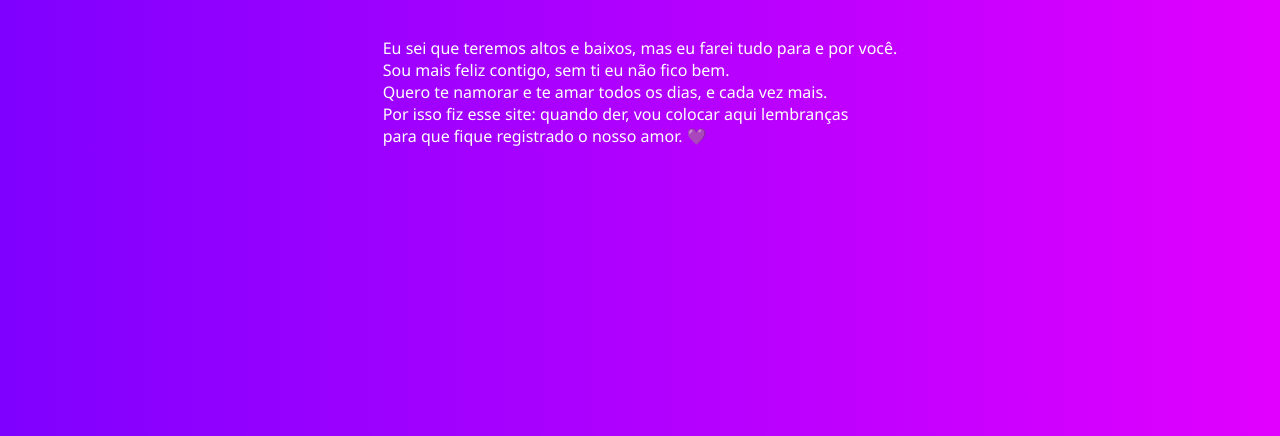
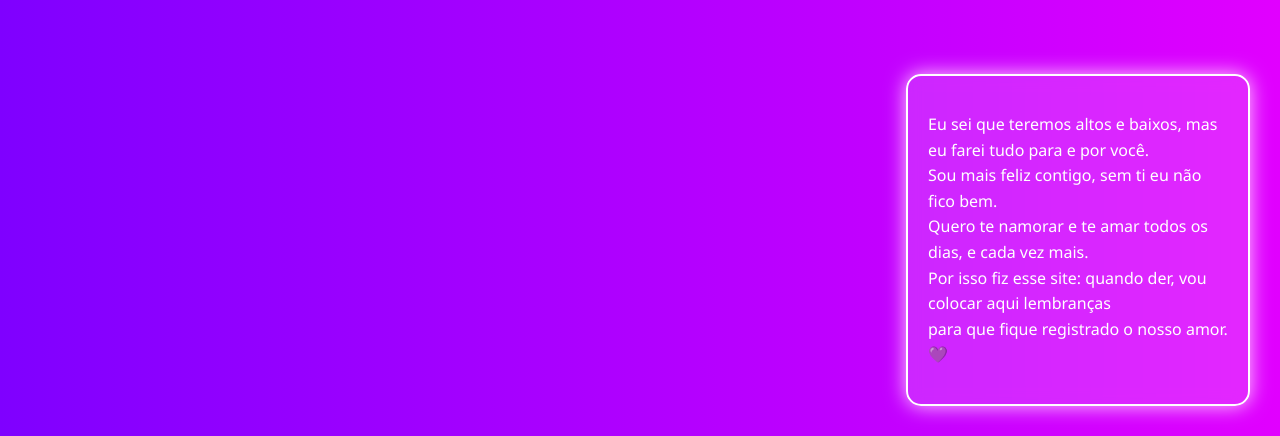
Before and after one commit to pedro244k/nosso_amor, a plain HTML site: page index.html in a window 1280 px wide. Shown: the part 364-800 px from the top of the page. Drawn offline with Linux system fonts and the light colour scheme.

Commit message:
Update style.css

```diff
--- a/style.css
+++ b/style.css
@@ -42,3 +42,20 @@ h1 {
   padding: 10px;
   border-radius: 10px;
 }
+.description-box {
+  position: absolute;
+  bottom: 30px;
+  right: 30px;
+  width: 300px;
+  background: rgba(255, 255, 255, 0.15);
+  border: 2px solid #ffffff;
+  border-radius: 15px;
+  padding: 20px;
+  color: #fff;
+  font-size: 1rem;
+  box-shadow: 0 0 20px #ffccff;
+  backdrop-filter: blur(8px);
+  text-align: left;
+  line-height: 1.6;
+  font-family: 'Segoe UI', sans-serif;
+}
```
